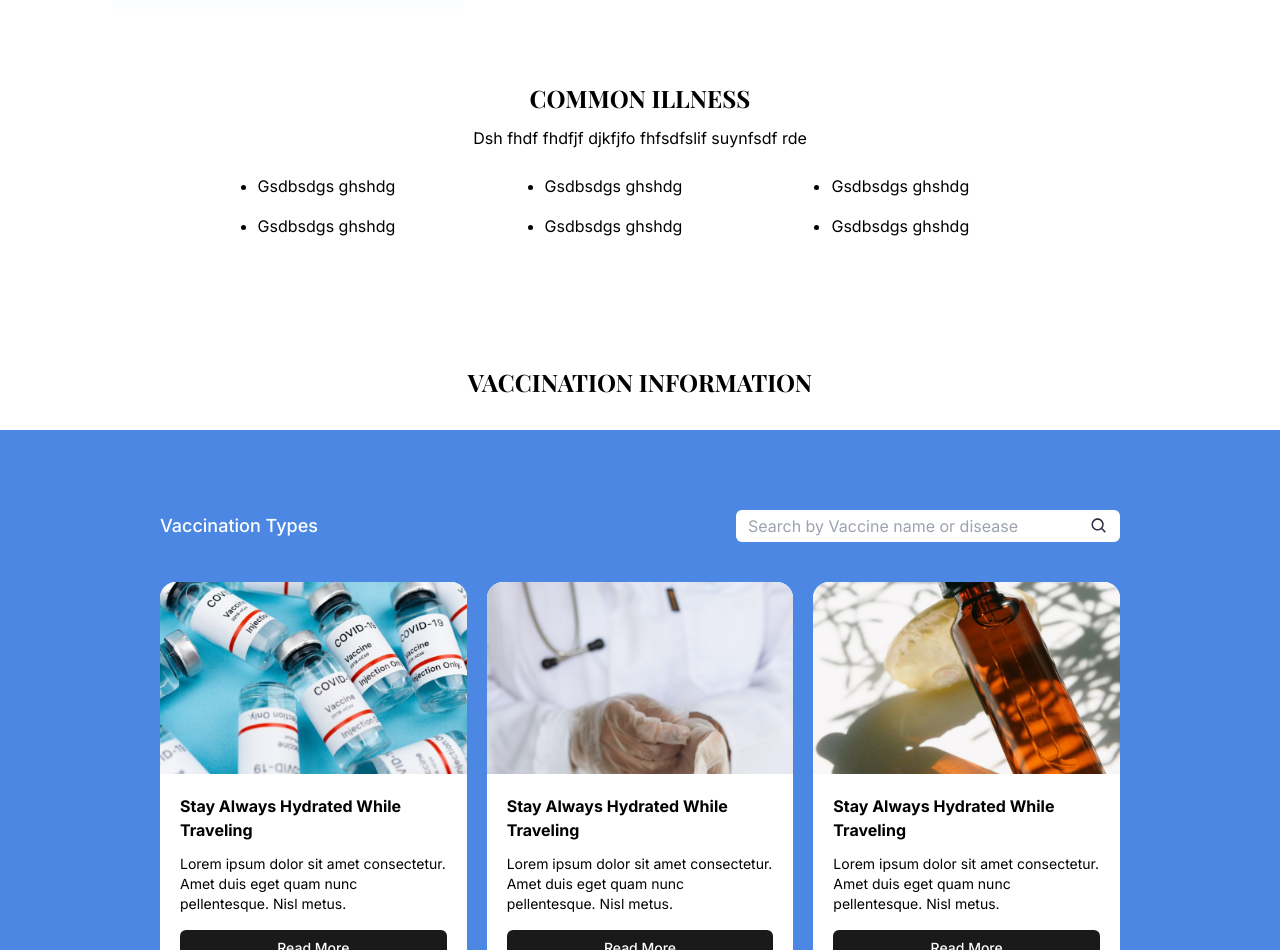
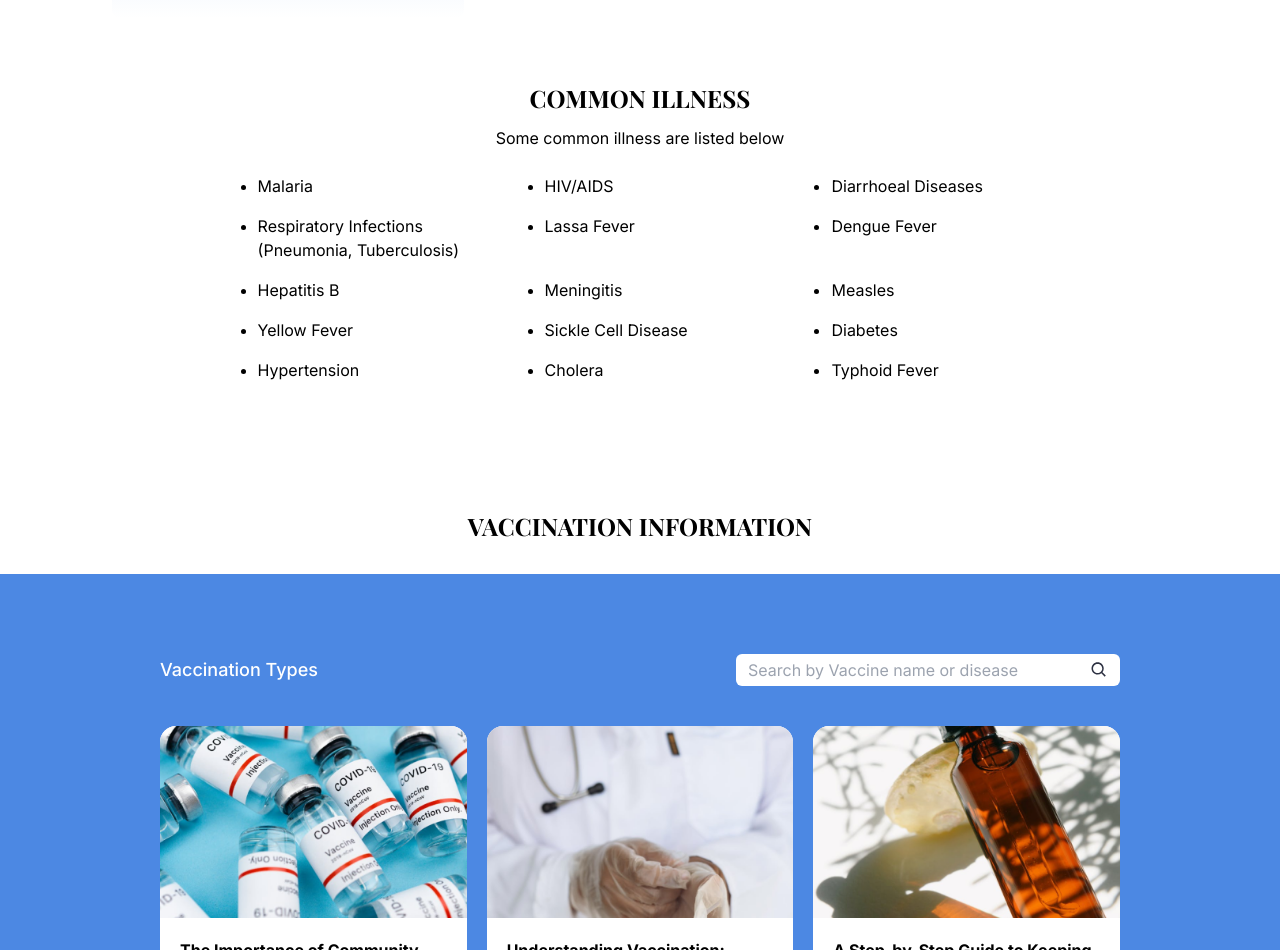
Before and after one commit to Zinnybliss/Health-Hubb, a React (Vite) app: page /health-hub in a window 1280 px wide. Shown: the part 922-1872 px from the top of the page. Built offline with nearby package versions, Linux system fonts and the light colour scheme; no server answers; a web font is replaced by a local one.

Commit message:
edit: edited the content

```diff
--- a/data.jsx
+++ b/data.jsx
@@ -11,19 +11,19 @@ import pic6 from './src/images/picc5.png';
 export const features = [
   {
     feature: 'Vaccination Tracking',
-    desc: 'Lorem ipsum dolor sit amet consectetur. Vitae sagittis erat sagittis adipiscing orci cursus. Velit tristique platea vestibulum porttitor pretium eu. In eu in phasellus hacfd ddfvvdvd ggrrtg gdweerfg webdf.',
+    desc: 'Health Hub makes health monitoring simple by providing accurate community-sourced data, real-time alerts, and an easy-to-use interface. It fosters collaboration with local health workers and ensures your data is secure and protected.',
     img: phone2,
     buttonText: 'View Stats',
   },
   {
     feature: 'Community Health Monitoring',
-    desc: 'Lorem ipsum dolor sit amet consectetur. Et et etiam duis nulla eget a. Tincidunt euismod amet vestibulum nibh lacus quisque posuere molestie.',
+    desc: "Health Hub lets you monitor your community's health in real-time by tracking common illnesses, identifying trends, and sharing valuable resources. health data.",
     img: phone3,
     buttonText: 'Check Data',
   },
   {
     feature: 'Real Time Updates',
-    desc: 'Lorem ipsum dolor sit amet consectetur. Et et etiam duis nulla eget a. Tincidunt euismod amet vestibulum nibh lacus quisque posuere molestie.',
+    desc: 'You can customise your notifications based on location or interests, ensuring you receive relevant and timely updates to keep your community safe.',
     img: phone4,
     buttonText: 'Get Updates',
   },
@@ -32,21 +32,22 @@ export const features = [
 export const recentArticles = [
   {
     img: pic1,
-    title: 'Stay always hydrated while traveling',
+    title:
+      'The Importance of Community Health Data: How It Impacts Your Well-Being',
     description:
-      'Lorem, ipsum dolor sit amet consectetur adipisicing elit. Explicabo tenetur, sint dignissimos',
+      'By collecting and sharing health information, communities can track trends, detect outbreaks, and allocate resources efficiently.',
   },
   {
     img: pic2,
-    title: 'Stay always hydrated while traveling',
+    title: 'Understanding Vaccination: Myths vs. Facts',
     description:
-      'Lorem, ipsum dolor sit amet consectetur adipisicing elit. Explicabo tenetur, sint dignissimos',
+      'Vaccination is one of the most effective public health measures, yet misinformation continues to surround this crucial topic. ',
   },
   {
     img: pic3,
-    title: 'Stay always hydrated while traveling',
+    title: 'A Step-by-Step Guide to Keeping Your Health Records Organised',
     description:
-      'Lorem, ipsum dolor sit amet consectetur adipisicing elit. Explicabo tenetur, sint dignissimos',
+      'Having all your important medical information readily available can streamline doctor visits, facilitate emergency care, and ...',
   },
 ];
 
@@ -54,22 +55,22 @@ export const testimonials = [
   {
     img: pic4,
     description:
-      'Lorem ipsum dolor sit amet consectetur. Senectus augue blandit enim arcu posuere. Tellus ut commodo.',
-    name: 'John Doe',
-    job: 'Healthcare Provider',
+      'I enjoyed every bit of the services provided by Health Hubb. You can seemlessly spool any data depending on what you are looking for',
+    name: 'Dr. James A.',
+    job: 'Health Centre Director, Nigeria',
   },
   {
     img: pic5,
     description:
-      'Lorem ipsum dolor sit amet consectetur. Senectus augue blandit enim arcu posuere. Tellus ut commodo.',
-    name: 'Jane Doe',
-    job: 'Business Manager',
+      'With Health Hubb, we’ve improved communication and collaboration between our clinic and the public. Sharing vaccination data and illness reports has made everyone more informed.',
+    name: 'Kemi P.',
+    job: 'Nurse, South Africa',
   },
   {
     img: pic6,
     description:
-      'Lorem ipsum dolor sit amet consectetur. Senectus augue blandit enim arcu posuere. Tellus ut commodo.',
-    name: 'Smith Davis',
-    job: 'IT specialist',
+      'Health Hubb allows me to stay informed about any health issues in our area. It’s easy to use, and the alerts keep me updated on what’s happening around me.',
+    name: 'Seun B.',
+    job: 'Teacher, Nigeria',
   },
 ];
--- a/src/pages/HealthHub.jsx
+++ b/src/pages/HealthHub.jsx
@@ -16,40 +16,59 @@ import { BiSearch } from 'react-icons/bi';
 const data = [
   {
     img: vacImg1,
-    title: 'Stay Always Hydrated While Traveling',
+    title:
+      'The Importance of Community Health Data: How It Impacts Your Well-Being',
     description:
-      'Lorem ipsum dolor sit amet consectetur. Amet duis eget quam nunc pellentesque. Nisl metus.',
+      "In today's interconnected world, community health data plays a vital role in enhancing individual and public health outcomes. By collecting and sharing health-related information, communities can identify trends, monitor disease outbreaks, and allocate resources more effectively.",
   },
   {
     img: vacImg2,
-    title: 'Stay Always Hydrated While Traveling',
+    title: 'Understanding Vaccination: Myths vs. Facts',
     description:
-      'Lorem ipsum dolor sit amet consectetur. Amet duis eget quam nunc pellentesque. Nisl metus.',
+      'Vaccination is one of the most effective public health measures, yet misinformation continues to surround this crucial topic. Understanding the myths and facts about vaccinations can empower individuals to make informed decisions regarding their health and the health of their communities.',
   },
   {
     img: vacImg3,
-    title: 'Stay Always Hydrated While Traveling',
+    title: 'A Step-by-Step Guide to Keeping Your Health Records Organised',
     description:
-      'Lorem ipsum dolor sit amet consectetur. Amet duis eget quam nunc pellentesque. Nisl metus.',
+      'Maintaining organised health records is essential for managing your personal health effectively. Having all your important medical information readily available can streamline doctor visits, facilitate emergency care, and help track your health over time. Here’s a step-by-step guide to keeping your health records organised.',
   },
   {
     img: vacImg4,
-    title: 'Stay Always Hydrated While Traveling',
+    title: 'The Role of Technology in Modern Health Monitoring',
     description:
-      'Lorem ipsum dolor sit amet consectetur. Amet duis eget quam nunc pellentesque. Nisl metus.',
+      'The rise of technology has transformed the way we monitor and manage our health. Digital health tools, such as health apps and online platforms, empower individuals and communities to take control of their health data like never before. One such platform is Health Hub, which facilitates the collection and sharing of crucial health information within communities.',
   },
   {
     img: vacImg5,
-    title: 'Stay Always Hydrated While Traveling',
+    title: 'Promoting Health in Your Community: Easy Ways to Get Involved',
     description:
-      'Lorem ipsum dolor sit amet consectetur. Amet duis eget quam nunc pellentesque. Nisl metus.',
+      'Getting involved in community health initiatives is a powerful way to make a difference in the lives of those around you. Here are some easy ways to promote health in your community and contribute to a healthier environment.',
   },
   {
     img: vacImg6,
     title: 'Stay Always Hydrated While Traveling',
     description:
-      'Lorem ipsum dolor sit amet consectetur. Amet duis eget quam nunc pellentesque. Nisl metus.',
+      'Travel can often disrupt your normal routine, leading to dehydration, which may cause fatigue, headaches, dizziness, and even confusion. To ensure you stay hydrated and feel your best during your travels, here are some simple yet effective tips.',
   },
+];
+
+const commonIllness = [
+  'Malaria',
+  'HIV/AIDS',
+  'Diarrhoeal Diseases',
+  'Respiratory Infections (Pneumonia, Tuberculosis)',
+  'Lassa Fever',
+  'Dengue Fever',
+  'Hepatitis B',
+  'Meningitis',
+  'Measles',
+  'Yellow Fever',
+  'Sickle Cell Disease',
+  'Diabetes',
+  'Hypertension',
+  'Cholera',
+  'Typhoid Fever',
 ];
 
 const ageRanges = [
@@ -406,13 +425,13 @@ const HealthHub = () => {
             COMMON ILLNESS
           </h1>
           <p className='text-center mb-6'>
-            Dsh fhdf fhdfjf djkfjfo fhfsdfslif suynfsdf rde
+            Some common illness are listed below
           </p>
           <ul className='w-full mx-auto grid gap-4 sm:grid-cols-3 sm:w-4/5'>
-            {Array.from({ length: 6 }).map((_, i) => {
+            {commonIllness.map((item, i) => {
               return (
                 <li key={i} className='ml-10 list-disc'>
-                  Gsdbsdgs ghshdg
+                  {item}
                 </li>
               );
             })}
--- a/src/pages/VaccinationHub.jsx
+++ b/src/pages/VaccinationHub.jsx
@@ -15,27 +15,27 @@ import Footer from '../components/common/Footer';
 const data = [
   {
     img: vacImg1,
-    title: 'Stay Always Hydrated While Traveling',
+    title: 'Understanding Vaccination: Myths vs. Facts',
     description:
-      'Lorem ipsum dolor sit amet consectetur. Amet duis eget quam nunc pellentesque. Nisl metus.',
+      "Vaccines don't cause diseases, but rather stimulate immunity using weakened or inactive germ parts.",
   },
   {
     img: vacImg2,
-    title: 'Stay Always Hydrated While Traveling',
+    title: 'The Importance of Community Health Data',
     description:
-      'Lorem ipsum dolor sit amet consectetur. Amet duis eget quam nunc pellentesque. Nisl metus.',
+      'Community health data plays a vital role in enhancing individual and public health outcomes.',
   },
   {
     img: vacImg3,
-    title: 'Stay Always Hydrated While Traveling',
+    title: 'Organize Your Health Records in 5 Easy Steps',
     description:
-      'Lorem ipsum dolor sit amet consectetur. Amet duis eget quam nunc pellentesque. Nisl metus.',
+      'Maintaining organised health records is essential for managing your personal health effectively. ',
   },
   {
     img: vacImg4,
-    title: 'Stay Always Hydrated While Traveling',
+    title: 'The Role of Technology in Modern Health Monitoring',
     description:
-      'Lorem ipsum dolor sit amet consectetur. Amet duis eget quam nunc pellentesque. Nisl metus.',
+      'The rise of technology has transformed the way we monitor and manage our health. Digital health ',
   },
 ];
 
@@ -243,43 +243,43 @@ const VaccinationHub = () => {
             <div className='mt-5 w-full mx-auto flex flex-col gap-5 sm:grid sm:grid-cols-2 sm:justify-between sm:w-[90%]'>
               <label htmlFor='' className='flex gap-5 items-center'>
                 <input type='checkbox' />
-                <p>Gsdbsdgs ghshdg</p>
+                <p>BCG (Bacillus Calmette-Guérin)</p>
               </label>
               <label htmlFor='' className='flex gap-5 items-center'>
                 <input type='checkbox' />
-                <p>Gsdbsdgs ghshdg</p>
+                <p>OPV (Oral Polio Vaccine)</p>
               </label>
               <label htmlFor='' className='flex gap-5 items-center'>
                 <input type='checkbox' />
-                <p>Gsdbsdgs ghshdg</p>
+                <p>DTP (Diphtheria, Tetanus, Pertussis)</p>
               </label>
               <label htmlFor='' className='flex gap-5 items-center'>
                 <input type='checkbox' />
-                <p>Gsdbsdgs ghshdg</p>
+                <p>Hepatitis B Vaccine</p>
               </label>
               <label htmlFor='' className='flex gap-5 items-center'>
                 <input type='checkbox' />
-                <p>Gsdbsdgs ghshdg</p>
+                <p>MMR (Measles, Mumps, Rubella)</p>
               </label>
               <label htmlFor='' className='flex gap-5 items-center'>
                 <input type='checkbox' />
-                <p>Gsdbsdgs ghshdg</p>
+                <p>PCV (Pneumococcal Conjugate Vaccine)</p>
               </label>
               <label htmlFor='' className='flex gap-5 items-center'>
                 <input type='checkbox' />
-                <p>Gsdbsdgs ghshdg</p>
+                <p>Yellow Fever Vaccine</p>
               </label>
               <label htmlFor='' className='flex gap-5 items-center'>
                 <input type='checkbox' />
-                <p>Gsdbsdgs ghshdg</p>
+                <p>HPV (Human Papillomavirus Vaccine)</p>
               </label>
               <label htmlFor='' className='flex gap-5 items-center'>
                 <input type='checkbox' />
-                <p>Gsdbsdgs ghshdg</p>
+                <p>Influenza Vaccine</p>
               </label>
               <label htmlFor='' className='flex gap-5 items-center'>
                 <input type='checkbox' />
-                <p>Gsdbsdgs ghshdg</p>
+                <p>COVID-19 Vaccine</p>
               </label>
             </div>
           </section>
```
Also changed, not shown: src/components/common/Footer.jsx (+4 -5 lines), src/pages/HomePage.jsx (+15 -14 lines).
